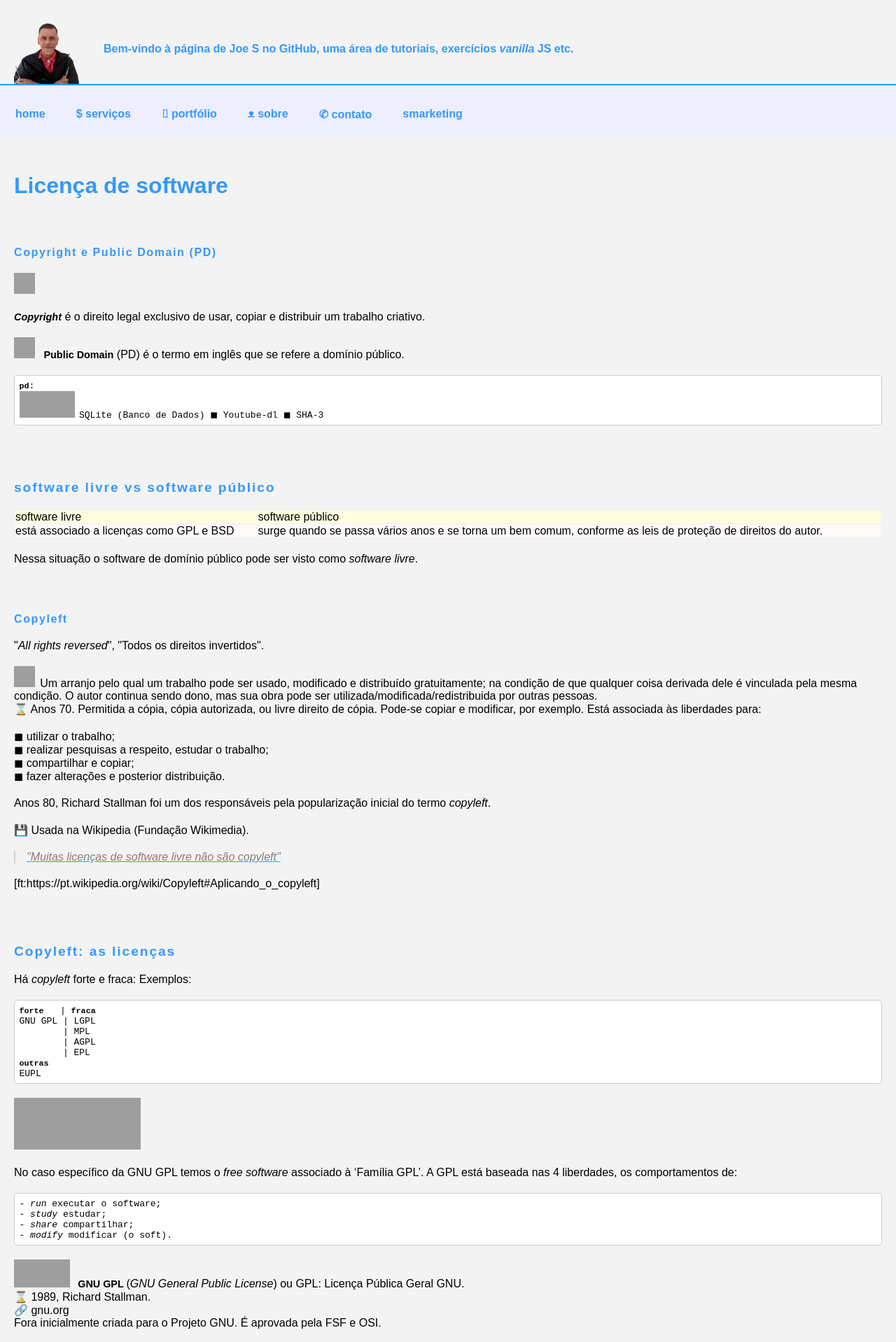
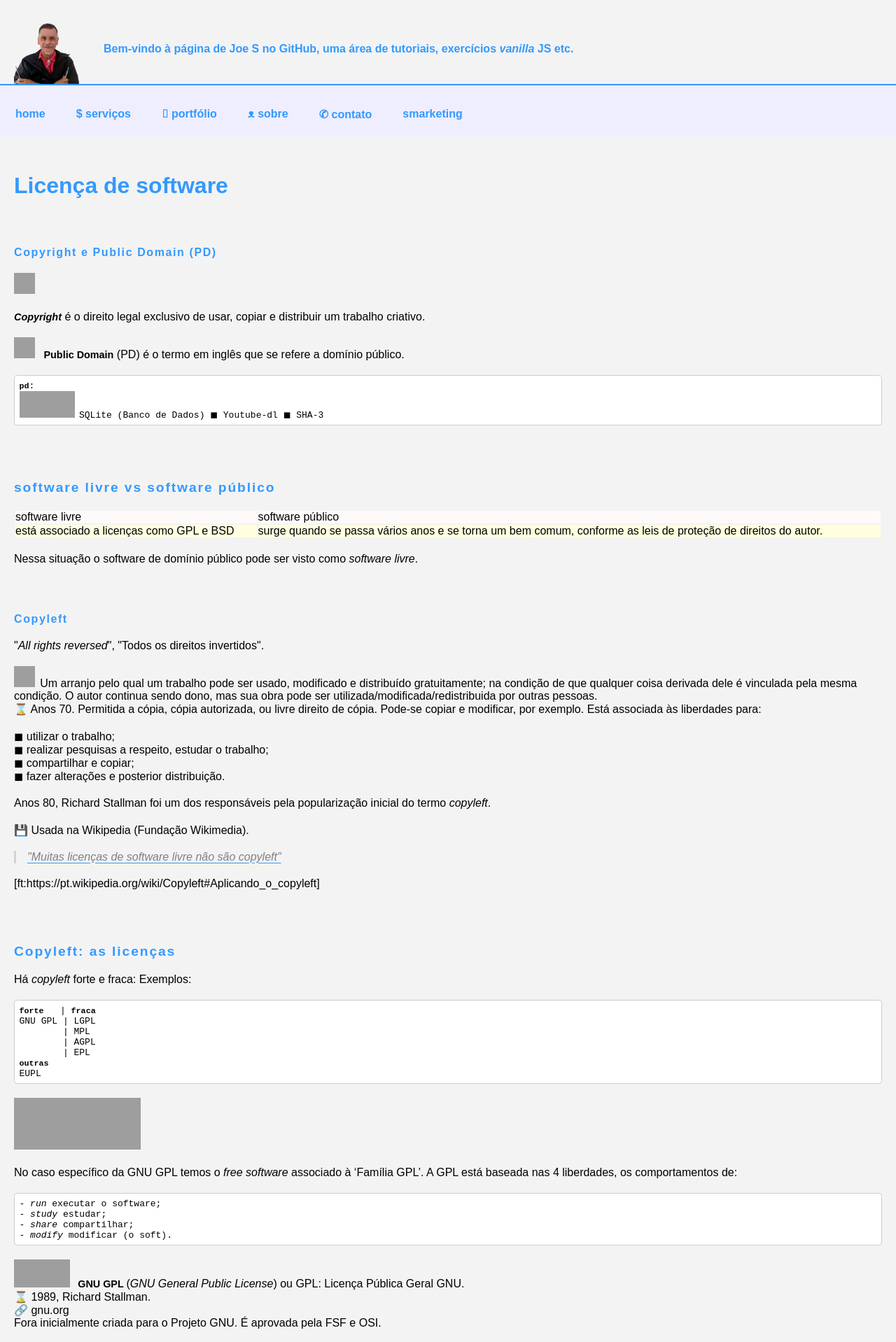
Before and after one commit to Joesynth/joesynth.github.io, a Jekyll site: the page built from _posts/2017-01-01-licenca-de-software.md, in a window 1280 px wide. Shown: the top 1918 px of the page at 70% size. Built offline with Jekyll 4.4.1, drawn with Linux system fonts in a browser that asks for light colours; grey boxes are pictures that could not be loaded.

Commit message:
Modify blockquote and table row background colors
Updated blockquote styles and adjusted table row colors.

```diff
--- a/css/style.css
+++ b/css/style.css
@@ -82,15 +82,15 @@
 
 strong { font-size: 0.9em;}
 
-blockquote { border-left: 2px solid lightgray; color: gray; font-style: italic; text-decoration: underline; text-decoration-color: var(--cor-escura); padding-left: 1em;}
+blockquote { border-left: 3px solid lightgray; padding-left: 1em; color: gray; font-style: italic; text-decoration: underline; text-underline-offset: 0.2em; text-decoration-color: var(--cor-escura);}
 
 th { background-color: lightgray; }
 
 /* tab - cor de fundo apenas nas linhas pares */
-tr:nth-child(even) { background-color: snow; }
+tr:nth-child(even) { background-color: lightyellow; }
 
 /* tab - cor de fundo nas linhas ímpares */
-tr:nth-child(odd) { background-color: lightyellow; }
+tr:nth-child(odd) { background-color: snow; }
 
 
 
```
